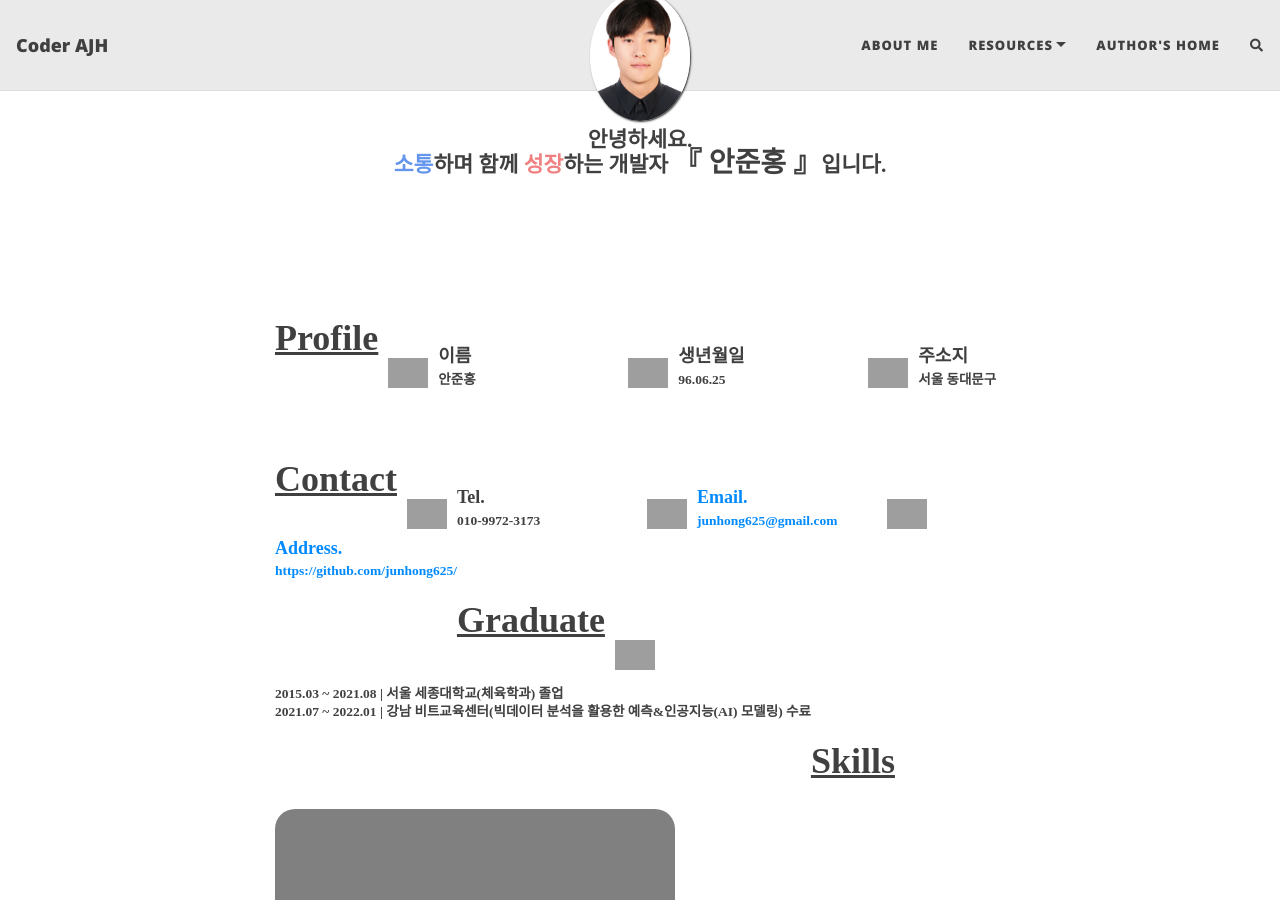
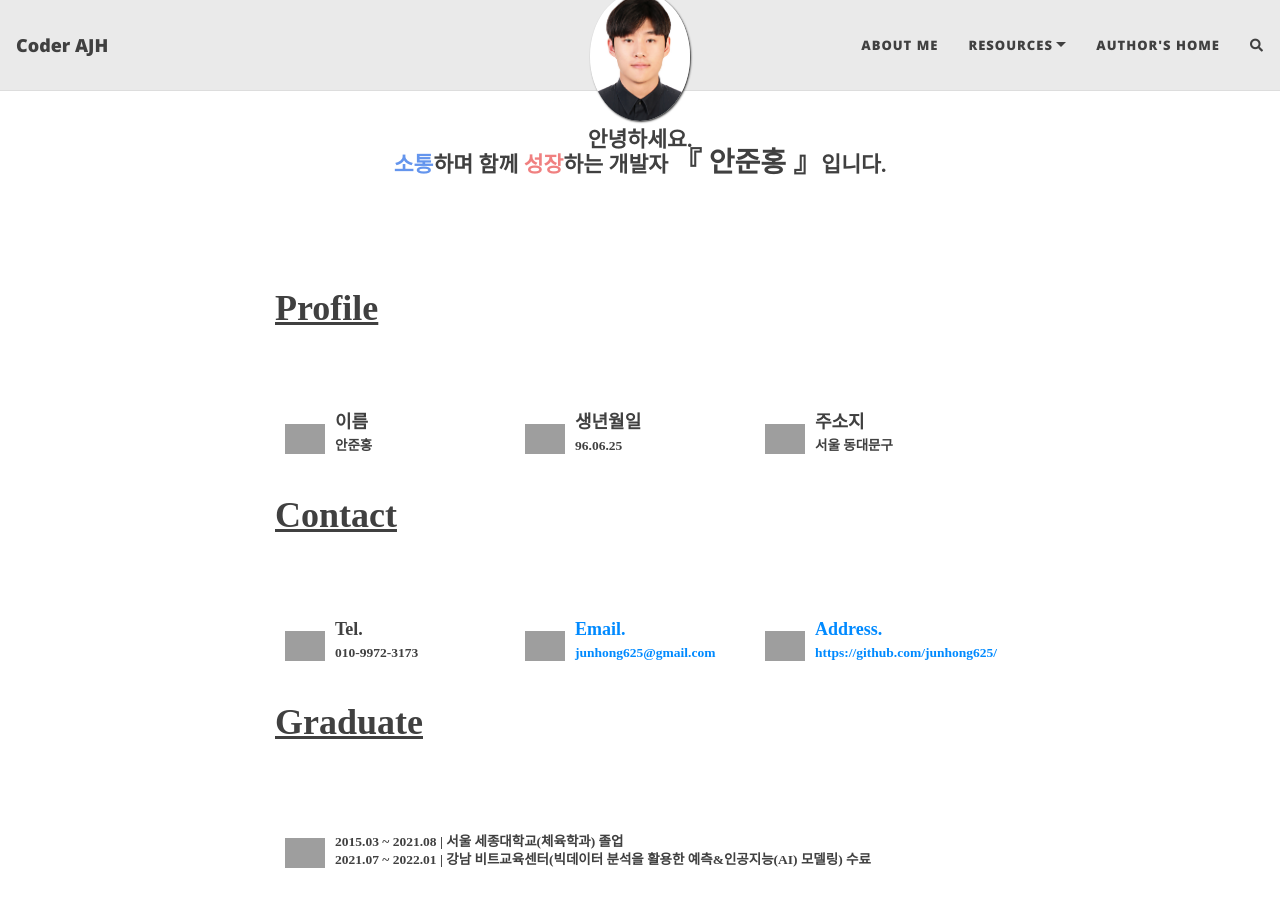
Before and after one commit to junhong625/junhong625.github.io, a Jekyll site: the page built from aboutme.md, in a window 1280 px wide and 900 px high. Built offline with Jekyll 4.4.1, drawn with Linux system fonts in a browser that asks for light colours; nearby versions of some CDN libraries; comment, search, counter and statistics services are not loaded; grey boxes are pictures that could not be loaded.

Commit message:
Update aboutme.md

```diff
--- a/aboutme.md
+++ b/aboutme.md
@@ -10,7 +10,7 @@ layout: page
 <br>
 <br>
 
-<p style="float:left; font: normal bold 2em/1em 'sans-serif'; text-align:center;">
+<p style="font: normal bold 2em/1em 'sans-serif'; text-align:left;">
 <u>Profile</u>
 </p>
 <br>
@@ -37,7 +37,7 @@ layout: page
 <br>
 <br>
 
-<p style="float:left; font: normal bold 2em/1em 'sans-serif'; text-align:center;">
+<p style="font: normal bold 2em/1em 'sans-serif'; text-align:left;">
 <u>Contact</u>
 </p>
 <br>
@@ -70,7 +70,7 @@ Address. <br><sub>https://github.com/junhong625/</sub>
 <br>
 <br>
 
-<p style="float:left; font: normal bold 2em/1em 'sans-serif'; text-align:center;">
+<p style="font: normal bold 2em/1em 'sans-serif'; text-align:left;">
 <u>Graduate</u>
 </p>
 <br>
@@ -85,7 +85,7 @@ Address. <br><sub>https://github.com/junhong625/</sub>
 <br>
 <br>
 
-<p style="float:left; font: normal bold 2em/1em 'sans-serif'; text-align:center;">
+<p style="font: normal bold 2em/1em 'sans-serif'; text-align:left;">
 <u>Skills</u>
 </p>
 <br>
```
